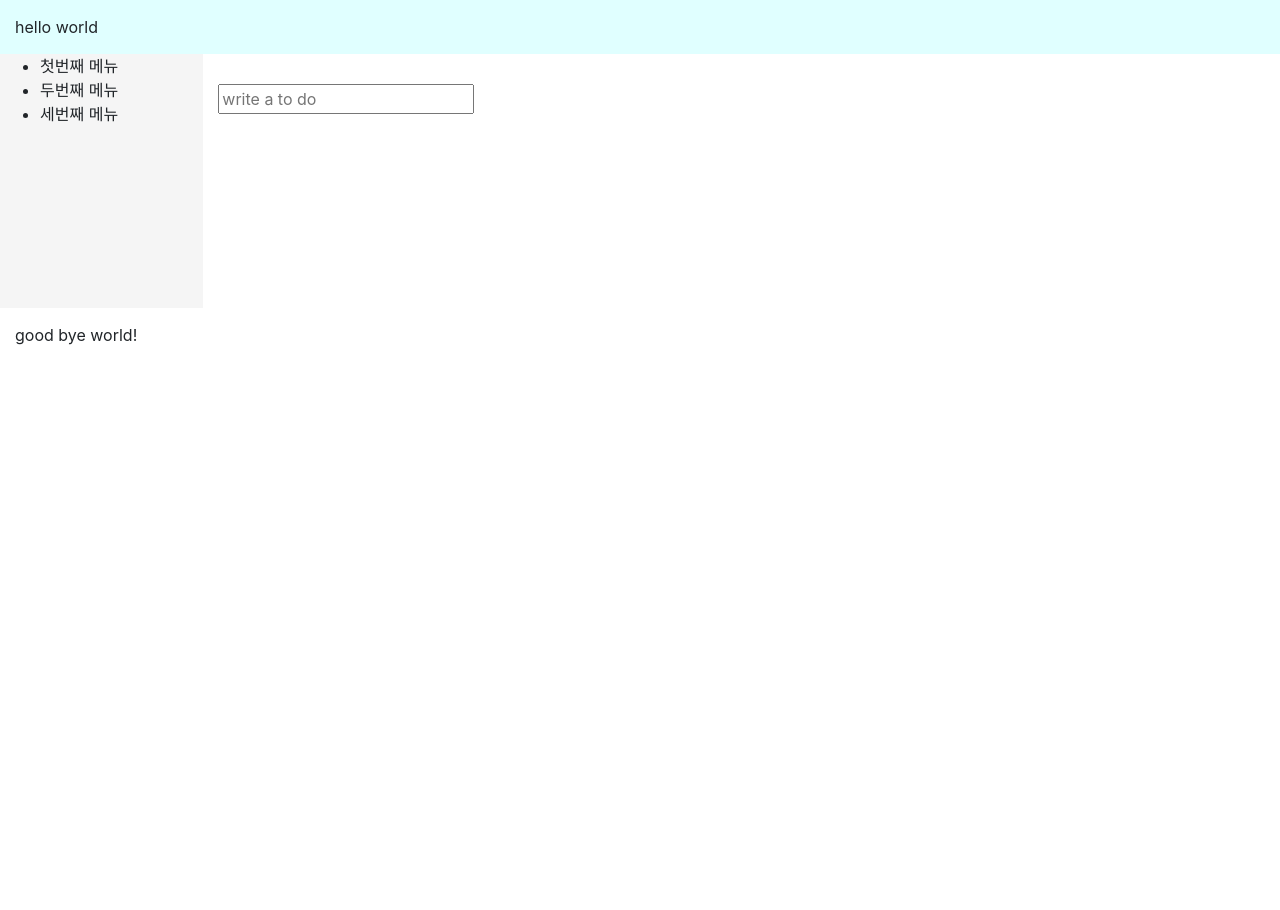
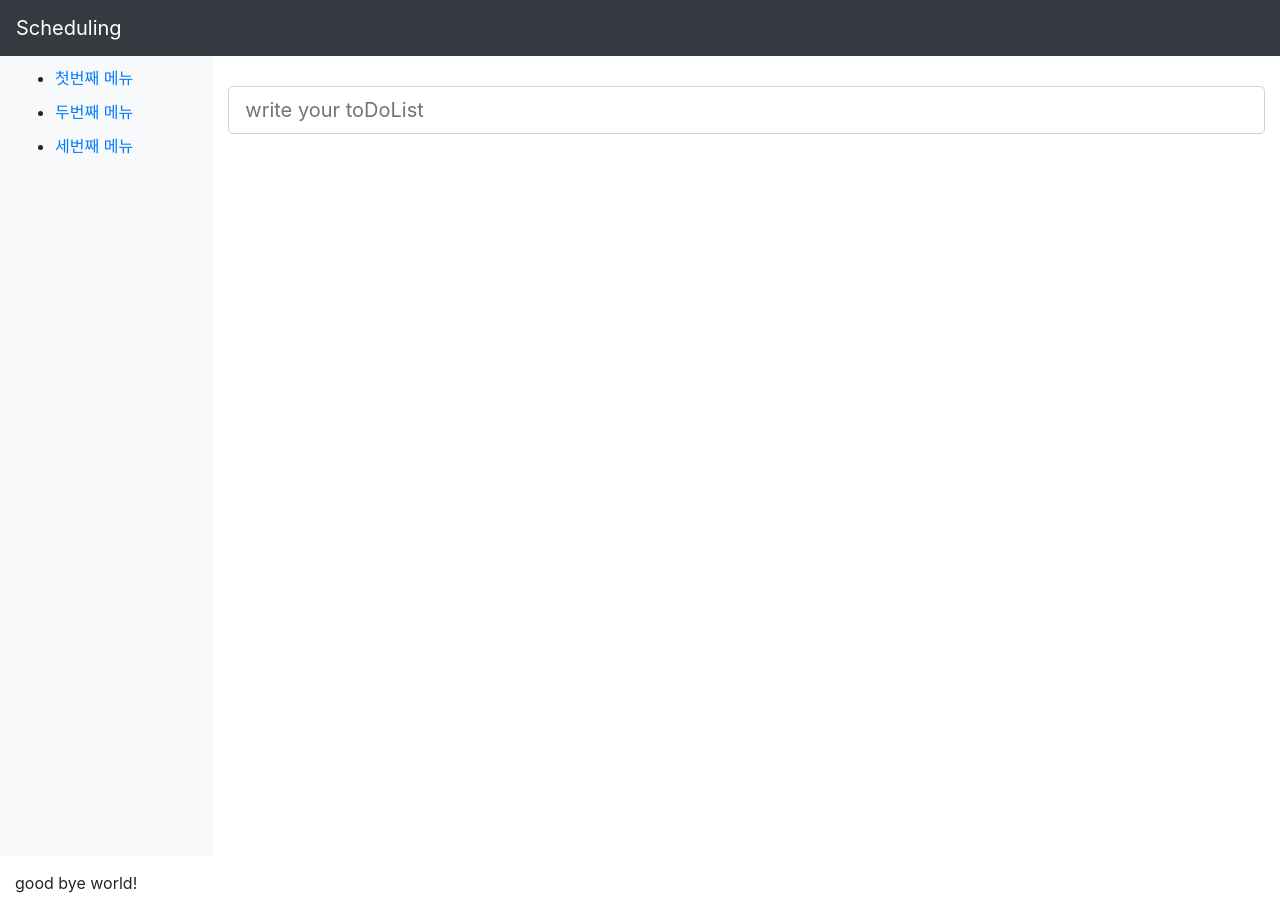
Before and after one commit to ScheduleMaking/web, a plain HTML site: page practice.html in a window 1280 px wide. Before the commit the page ends 800 px from the top, so only its background shows below. Drawn offline with nearby package versions, Linux system fonts and the light colour scheme.

Commit message:
Modify some design and it can response when browser changes its size

```diff
--- a/practice.html
+++ b/practice.html
@@ -9,21 +9,36 @@
 	<title>이이이이잉</title>
 </head>
 <body>
-	<nav>hello world</nav>
-	<article class="row">
-		<div class="col-md-3 col-lg-2 menu">
+	<nav class="navbar navbar-dark bg-dark">
+		<a class="navbar-brand " href="#">Scheduling</a>
+		<button class="navbar-toggler d-md-none" data-target="#menu2" data-toggle="collapse">
+			<span class="navbar-toggler-icon"></span>
+		</button>
+	</nav>
+	<article class="container-fluid">
+		<div class="row">
+			<nav id="menu" class="col-md-3 col-lg-2 d-md-block
+			bg-light collapse">  <!-- 왠지 모르게 collapse와 d-md-block을 쓰면 보임 -->
 				<ul>
-				<li>첫번째 메뉴</li>
-				<li>두번째 메뉴</li>
-				<li>세번째 메뉴</li>
+					<li><a href="#">첫번째 메뉴</a></li>
+					<li><a href="#">두번째 메뉴</a></li>
+					<li><a href="#">세번째 메뉴</a></li>
 				</ul>
-		</div>
+			</nav>
+			<nav id="menu2" class="col-sm-12 d-md-none bg-dark collapse">
+				<ul class="row">
+					<li class="col-sm-4"><a href="#">첫번째 메뉴</a></li>
+					<li class="col-sm-4"><a href="#">두번째 메뉴</a></li>
+					<li class="col-sm-4"><a href="#">세번째 메뉴</a></li>
+				</ul>
+			</nav>
 			<div class="col-md-9 col-lg-10 main">
-			<form class="js-toDoForm" action='#'>
-				<input type="text" placeholder="write a to do">
+				<form class="js-toDoForm input-group-lg" action='#'>
+					<input type="text" class="form-control" placeholder="write your toDoList">
 				</form>
 				<ul class="js-toDoList container-sm">
 				</ul>
+			</div>
 		</div>
 	</article>
 	<footer>good bye world!</footer>
--- a/todo.js
+++ b/todo.js
@@ -11,7 +11,7 @@ function completeToDo(event) {
 	const uncomBtn = comBtn.nextSibling
 	const li = comBtn.parentNode
 
-	li.setAttribute('class', 'row alert alert-secondary line')
+	li.setAttribute('class', 'row alert alert-danger line')
 	comBtn.setAttribute('class', 'd-none')
 	uncomBtn.setAttribute('class', 'col-md-1 btn btn-outline-primary')
 }
--- a/todoStyle.css
+++ b/todoStyle.css
@@ -1,22 +1,39 @@
-nav {
+/*nav {
 	padding: 15px;
 	background-color: LightCyan;
-}
-.menu {
+}*/
+#menu {
 	float: left;
 	width: 140px;
-	height: 254px;
+	height: 100vh;
 	background-color: WhiteSmoke;
+	/*margin-top: 30px;*/
+	/*z-index: 100;*/
+}
+#menu li {
+	margin-top: 10px;
+}
+#menu2 {
+	height: 10vh;
+	background-color: dark;
+	/*margin-top: 30px;*/
+	/*z-index: 100;*/
+}
+#menu2 a {
+	color: white;
 }
 .main {
 	float: left;
 	padding: 30px;
 }
-article:after { 	/* ?????????????????? 3개가 모두 있어야한다????*/
+.js-toDoList {
+	margin-top: 10px;
+}
+/*article:after { 	 ?????????????????? 3개가 모두 있어야한다????
 	clear: both;
 	display: block;
 	content: '';
-}
+}*/
 footer{
 	padding: 15px;
 }
```
Lines whose indentation alone changed are shown as unchanged.
